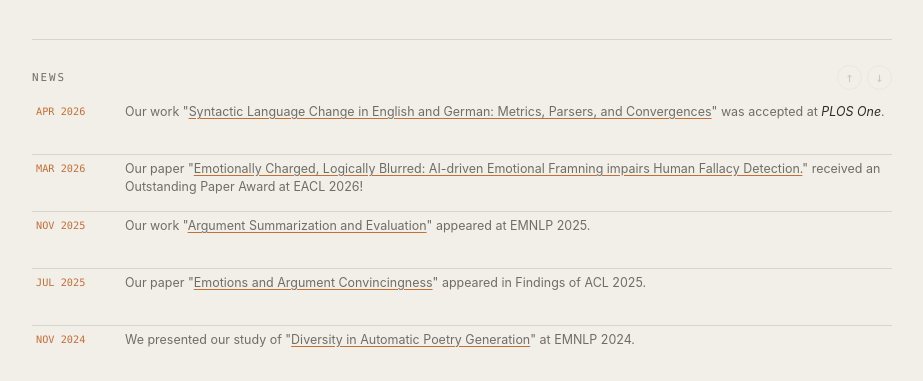
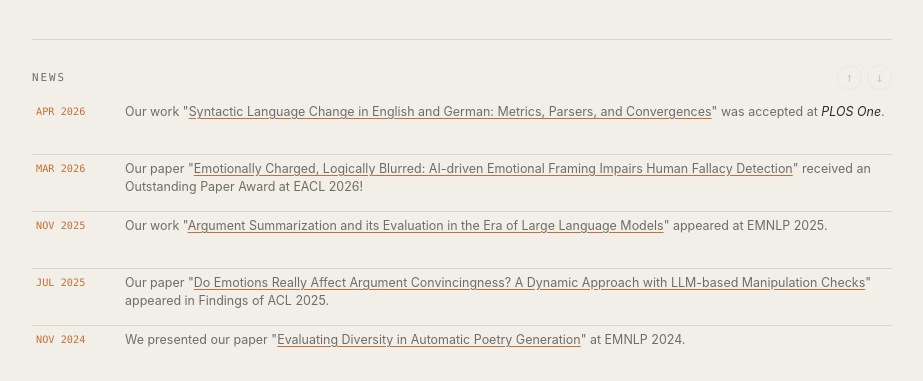
Before and after one commit to cyr19/cyr19.github.io, a plain HTML site: page index.html in a window 1280 px wide. Shown: the part 419-800 px from the top of the page, without its empty margins (178-1101 px from the left). Drawn offline with Linux system fonts and the light colour scheme.

Commit message:
Use full linked paper titles in news

```diff
--- a/index.html
+++ b/index.html
@@ -87,21 +87,20 @@
             </article>
             <article class="news-card">
               <time datetime="2026-03">Mar 2026</time>
-              <p>Our paper "<a href="https://aclanthology.org/2026.eacl-long.316/">Emotionally Charged, Logically Blurred: AI-driven Emotional Framning impairs Human Fallacy Detection.</a>" received an Outstanding Paper Award at EACL 2026!</p>
+              <p>Our paper "<a href="https://aclanthology.org/2026.eacl-long.316/">Emotionally Charged, Logically Blurred: AI-driven Emotional Framing Impairs Human Fallacy Detection</a>" received an Outstanding Paper Award at EACL 2026!</p>
             </article>
             <article class="news-card">
               <time datetime="2025-11">Nov 2025</time>
-              <p>Our work "<a href="https://aclanthology.org/2025.emnlp-main.123/">Argument Summarization and Evaluation</a>" appeared at EMNLP 2025.</p>
+              <p>Our work "<a href="https://aclanthology.org/2025.emnlp-main.1797/">Argument Summarization and its Evaluation in the Era of Large Language Models</a>" appeared at EMNLP 2025.</p>
             </article>
             <article class="news-card">
               <time datetime="2025-07">Jul 2025</time>
-              <p>Our paper "<a href="https://aclanthology.org/2025.acl-long.456/">Emotions and Argument Convincingness</a>" appeared in Findings of ACL 2025.</p>
+              <p>Our paper "<a href="https://aclanthology.org/2025.findings-acl.1250/">Do Emotions Really Affect Argument Convincingness? A Dynamic Approach with LLM-based Manipulation Checks</a>" appeared in Findings of ACL 2025.</p>
             </article>
             <article class="news-card">
               <time datetime="2024-11">Nov 2024</time>
-              <p>We presented our study of "<a href="https://aclanthology.org/2024.emnlp-main.123/">Diversity in Automatic Poetry Generation</a>" at EMNLP 2024.</p>
+              <p>We presented our paper "<a href="https://aclanthology.org/2024.emnlp-main.1097/">Evaluating Diversity in Automatic Poetry Generation</a>" at EMNLP 2024.</p>
             </article>
-
           </div>
         </div>
       </section>
```
